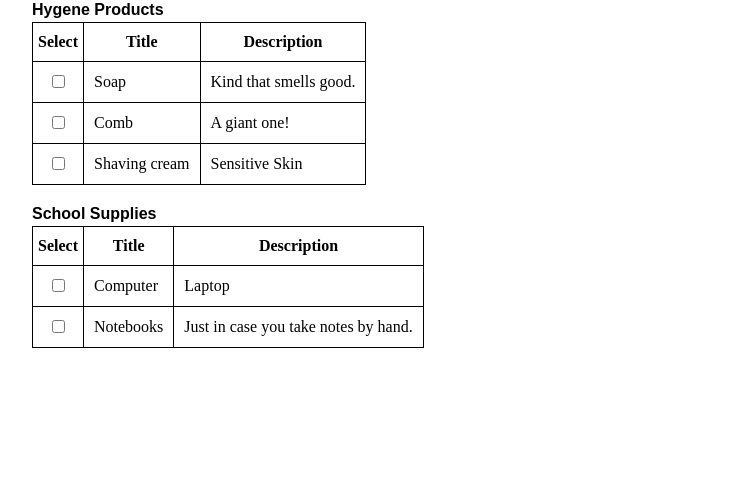
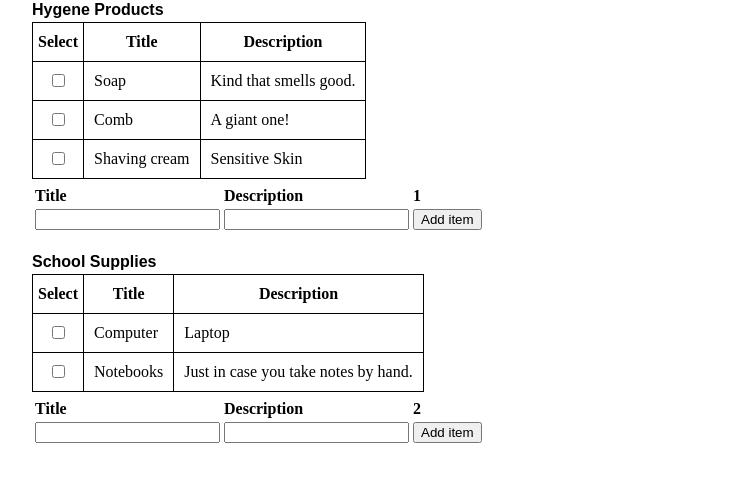
Before and after one commit to scottfli03/TodoList, a website: page index.html in a window 1280 px wide. Shown: the part 46-528 px from the top of the page, without its empty margins (96-852 px from the left). Drawn offline with nearby package versions, Linux system fonts and the light colour scheme.

Commit message:
Pushing as requested. Items are currently displaying along with textboxes and submit button to add line item. This feature still is not working.

```diff
--- a/app.js
+++ b/app.js
@@ -16,5 +16,23 @@
 
 	app.controller("ListSetController", function() {
 		this.lists = sampleLists;
+
+		this.addList = function(list) {
+			this.lists.push(list);
+		};
+
+		this.addListItem = function(listID, item) {
+			var maxID = 1,
+				i;
+			for (i = 0; i < this.lists[listID].length; i++) {
+				if (this.lists[listID].listItems[i].id > maxID) {
+					maxID = this.lists[listID].listItems[i].id;
+				}
+			}
+			item.id = maxID;
+			item.completed = false;
+			this.lists[listID].listItems.push(item);
+
+		}
 	});
 })();
--- a/index.html
+++ b/index.html
@@ -12,26 +12,38 @@
 <div ng-controller="ListSetController as listSet">
 
 	<!-- build template and directive to display List Sets -->
-	<form name="listSetForm">
-		<ul id="lists" ng-repeat="list in listSet.lists">
-			<li><label id="list_title">{{list.title}}</label>
-				<table>
-					<tr>
-						<th>Select</th>
-						<th>Title</th>
-						<th>Description</th>
+
+	<ul id="lists" ng-repeat="list in listSet.lists">
+		<form name="listSetForm" novalidate>
+			<li id="titleListItem"><label id="list_title">{{list.title}}</label>
+				<table class="listTable">
+					<tr class="listTR">
+						<th class="listTH">Select</th>
+						<th class="listTH">Title</th>
+						<th class="listTH">Description</th>
 					</tr>
 					<tr id ="list" ng-repeat="item in list.listItems">
 						<td class="checkCol"><input type="checkbox" id="lItem"></td>
-						<div>
-							<td><label id="cellListData">{{item.title}}</label></td>
-							<td><label id="cellListData">{{item.description}}</label></td>
-						</div>
+						<td class="listTD"><label id="cellListData">{{item.title}}</label></td>
+						<td class="listTD"><label id="cellListData">{{item.description}}</label></td>
 					</tr>
 				</table>
 			</li>
-		</ul>
-	</form>
+			<table class="formTable">
+				<tr>
+					<th class="formTH">Title</th>
+					<th class="formTH">Description</th>
+					<th class="formTH">{{list.id}}</th>
+				</tr>
+				<tr>
+					<td class="formTD"><input type="text" ng-model:"item.title" required></td>
+					<td class="formTD"><input type="text" ng-model:"item.description"required></td>
+					<td class="formTD"><input type="submit" ng-click="addListItem(list.id, item)" value="Add item" /></td>
+				</tr>
+			</table>
+		</form>
+	</ul>
+
 </div>
 </body>
 </html>
--- a/styles.css
+++ b/styles.css
@@ -29,23 +29,32 @@ body {
 	margin-left: 10%;
 	margin-right: 10%;
 }
-table, td, th {
+table.listTable, tr.listTR, th.listTH, td.listTD {
 	border-style: solid;
 	border-width: 1px;
 	border-collapse: collapse;
 	margin-top:3px;
-	margin-bottom: 20px;
+	margin-bottom: 5px;
 }
-td, th {
+td.listTD, th.listTH {
 	padding: 10px 5px 10px 5px;
 }
 td.checkCol {
+	border-style: solid;
+	border-width: 1px;
+	border-collapse: collapse;
 	text-align: center;
 	vertical-align: center;
 }
-th {
+th.listTH {
 	text-align: center;
 	vertical-align: center;
+}
+th.formTH {
+	text-align: left;
+}
+table.formTable {
+	margin-bottom: 20px;
 }
 #cellListData {
 	padding: 5px 5px;
```
